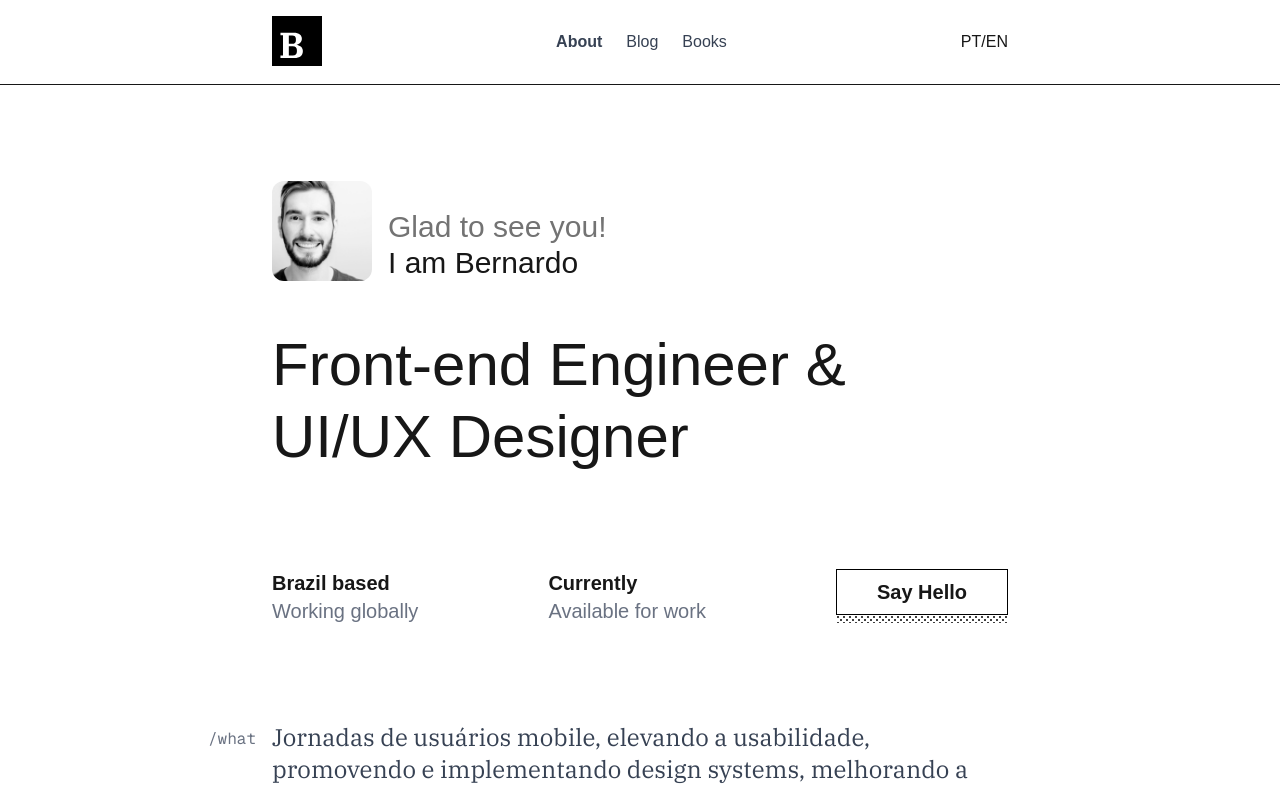
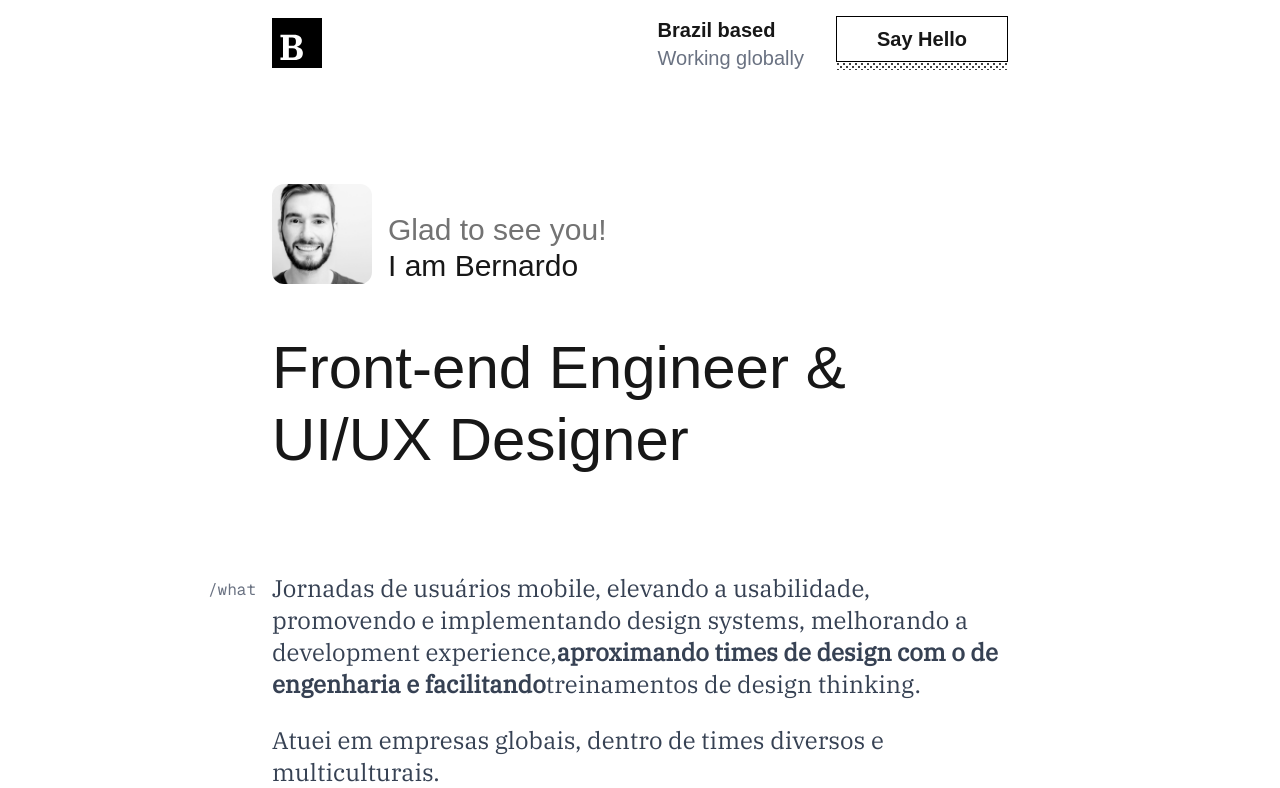
Before and after one commit to bernbecht/bbp-portfolio, a Next.js app: page / in a window 1280 px wide. Shown: the top 788 px of the page. Built offline with nearby package versions, Linux system fonts and the light colour scheme.

Commit message:
💄 adapt StatusBar in the layout

```diff
--- a/app/page.tsx
+++ b/app/page.tsx
@@ -1,16 +1,12 @@
 import { CompaniesGrid } from "@/components/CompaniesGrid";
 import { Hero } from "@/components/Hero";
 import { Section, SectionParagraph } from "@/components/Section";
-import { StatusBar } from "@/components/StatusBar";
 
 export default function Home() {
   return (
     <>
       <div className="content-container">
         <Hero />
-        <div className="hidden sm:block">
-          <StatusBar />
-        </div>
       </div>
       <Section id="what" label="/what">
         <SectionParagraph>
--- a/components/Header.tsx
+++ b/components/Header.tsx
@@ -1,43 +1,16 @@
 // import MyIcon from "../public/logo.svg"; // The file path can be outside the public folder
 import Logo from "@assets/logo.svg";
+import { StatusBar } from "./StatusBar";
 
 export default function Header() {
   return (
-    <header className="bg-white/80 backdrop-blur border-b">
+    <header className="bg-white/80 backdrop-blur">
       <nav
         aria-label="Main navigation"
         className="content-container py-4 flex items-center justify-between"
       >
         <Logo />
-        <ul className="flex items-center gap-6">
-          <li>
-            <a
-              href="#about"
-              className="text-m font-semibold text-gray-700 hover:text-black focus-visible:outline focus-visible:outline-2 focus-visible:outline-offset-2"
-            >
-              About
-            </a>
-          </li>
-          <li>
-            <a
-              href="#blog"
-              className="text-m font-thin text-gray-700 hover:text-black focus-visible:outline focus-visible:outline-2 focus-visible:outline-offset-2"
-            >
-              Blog
-            </a>
-          </li>
-          <li>
-            <a
-              href="#books"
-              className="text-m font-thin text-gray-700 hover:text-black focus-visible:outline focus-visible:outline-2 focus-visible:outline-offset-2"
-            >
-              Books
-            </a>
-          </li>
-        </ul>
-        <div>
-          <button>PT</button>/<button>EN</button>
-        </div>
+        <StatusBar />
       </nav>
     </header>
   );
--- a/components/StatusBar.tsx
+++ b/components/StatusBar.tsx
@@ -4,16 +4,17 @@ function scrollToFooter() {
   document.getElementById("footer")?.scrollIntoView();
 }
 
-export function StatusBar() {
+type StatusBarProps = React.ComponentProps<"div">;
+
+export function StatusBar({ className, ...rest }: StatusBarProps) {
   return (
-    <div className="statusBar flex mt-16 justify-between mb-24">
-      <div>
+    <div
+      {...rest}
+      className={`statusBar flex justify-between gap-8 ${className ?? ""}`}
+    >
+      <div className="hidden xs:block">
         <div className="statusBar__header">Brazil based</div>
         <div className="statusBar__info">Working globally</div>
-      </div>
-      <div>
-        <div className="statusBar__header">Currently</div>
-        <div className="statusBar__info">Available for work</div>
       </div>
       <div className="pressable-button">
         <button
```
